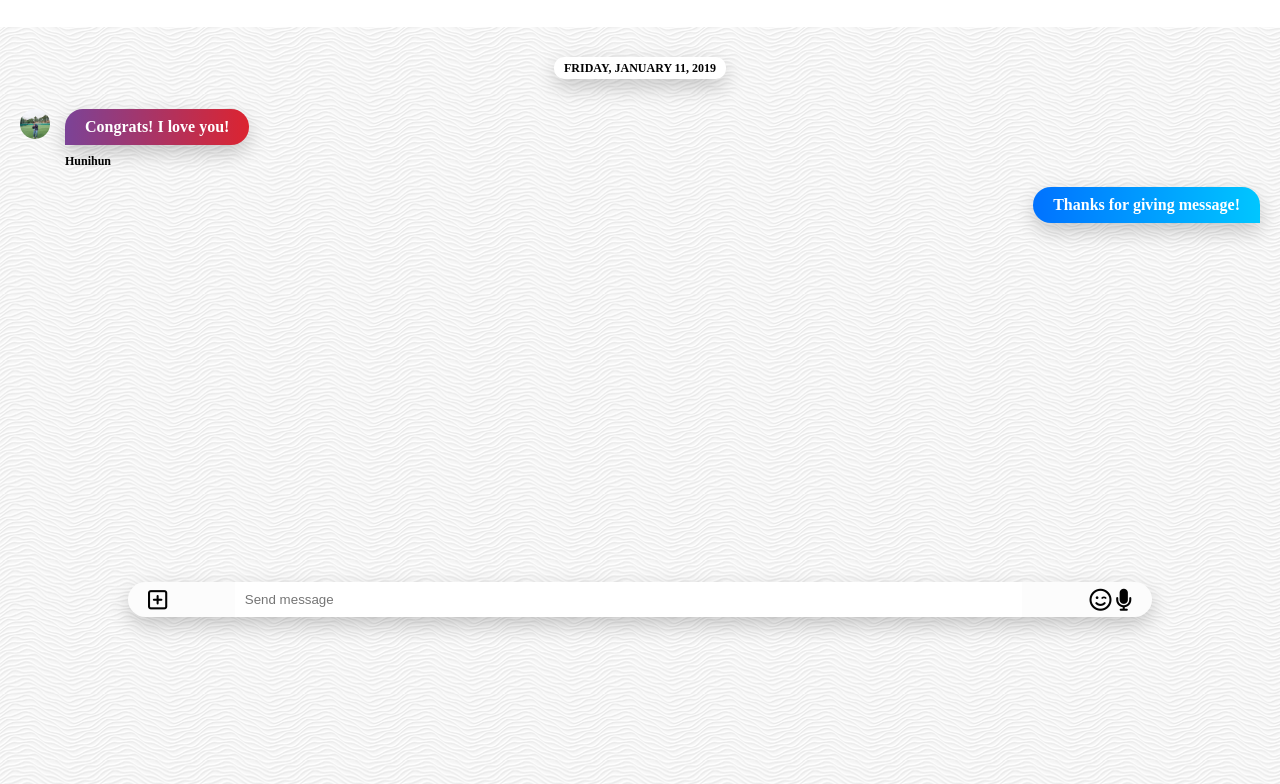
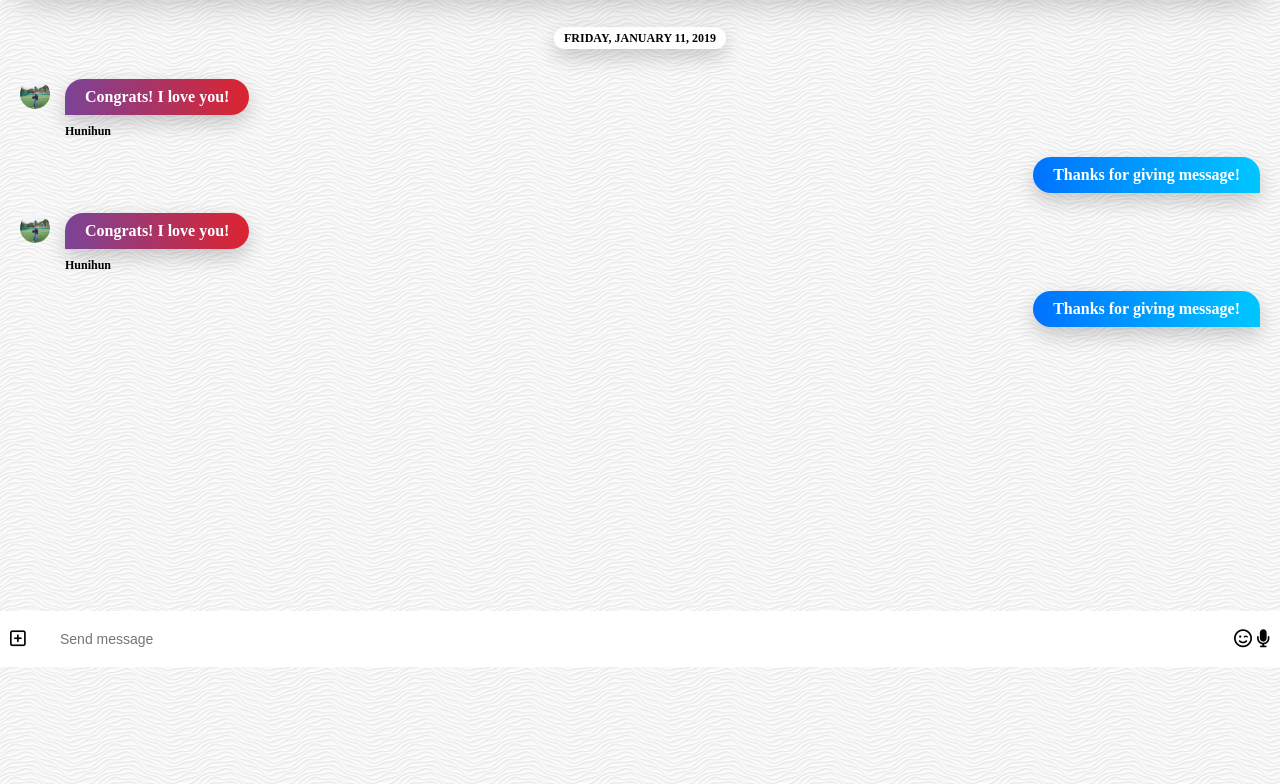
Before and after one commit to jeonyeohun/2019_Winter_Web_Study, a plain HTML site: page Toy_Project/Project_1/chat.html in a window 1280 px wide. Shown: the part 133-917 px from the top of the page. Drawn offline with Linux system fonts and the light colour scheme.

Commit message:
day14 examples

```diff
--- a/Toy_Project/Project_1/chat.html
+++ b/Toy_Project/Project_1/chat.html
@@ -11,6 +11,7 @@
     <title>Chat | Kakao Clone</title>
   </head>
   <body class="chats-body">
+    <div class="header-wrapper">
       <div class="status-bar">
         <div class="status-bar__column">
           <span class="status-bar__clock">21:51</span>
@@ -31,15 +32,15 @@
           <h1 class="header__title">Hunihun</h1>
         </div>
         <div class="header__header-column">
-        <div class="header__icon">
+          <span class="header__icon">
             <i class="fas fa-search"></i>
-        </div>
-        <div class="header__header-column">
-          <div class="header__icon">
+          </span>
+          <span class="header__icon">
             <i class="fas fa-bars"></i>
-          </div>
+          </span>
         </div>
       </header>
+    </div>
     <main class="chat-screen">
       <ul class="chat__messages">
         <span class="chat__timestamp">Friday, January 11, 2019</span>
@@ -56,16 +57,32 @@
             <div class="message__bubble">Thanks for giving message!</div>
           </div>
         </li>
+        <li class="incoming-message message">
+          <img src="images/avatar.jpg" class="g-avatar message_avatar" />
+          <div class="message__content">
+            <div class="message__bubble">Congrats! I love you!</div>
+            <span class="message__author">Hunihun</span>
+          </div>
+        </li>
+        <li class="sent-message message">
+          <span class="message__timestamp"></span>
+          <div class="message__content">
+            <div class="message__bubble">Thanks for giving message!</div>
+          </div>
+        </li>
       </ul>
     </main>
-    <div class="chat__write">
-      <div class="chat__write-column">
+    <div class="chat__write--container">
+      <input
+        type="text"
+        class="chat__write"
+        placeholder="Send message"
+        class="chat__write-input"
+      />
+      <div class="chat__icon-left chat__icon">
         <i class="far fa-plus-square"></i>
       </div>
-      <div class="chat__write-column">
-        <input type="text" placeholder="Send message" class="chat__write-input"/>
-      </div>
-      <div class="chat__write-column">
+      <div class="chat__icon-right chat__icon">
         <span class="chat__write-icon">
           <i class="far fa-smile-wink"></i>
         </span>
--- a/Toy_Project/Project_1/css/chat.css
+++ b/Toy_Project/Project_1/css/chat.css
@@ -1,32 +1,87 @@
-.chat-screen {
+.chats-body {
   background-image: url("../images/white-waves.png");
-  min-height: 100vh;
+  min-height: 1000vh;
+}
+
+.header-wrapper {
+  position: fixed;
+  top: 0px;
+  width: 100%;
+  background-color: white;
+  padding: 5px 0px;
+  box-shadow: 0 18px 36px -18px rgba(0, 0, 0, 0.3),
+    0 -12px 36px -8px rgba(0, 0, 0, 0.025);
 }
 
 .chats-body {
-  padding: 0;
+  padding: 10px 0px;
+  padding-top: 100px;
 }
 
 .chats-body .header,
 .chats-body .status-bar {
-  padding: 10px 20px;
+  padding: 0px 20px;
 }
-.chat__write {
+.chat__write--container {
   position: fixed;
-  bottom: 50px;
-  width: 80%;
+  bottom: 0px;
   display: flex;
   background-color: #fcfcfc;
   margin: 0 auto;
   left: 0;
   right: 0;
-  padding: 0px 20px;
-  border-radius: 40px;
+  width: 100%;
   justify-content: space-between;
   align-items: center;
-  box-shadow: 0px 8px 20px rgba(0, 0, 0, 0.2);
 }
 
+@keyframes float {
+  0% {
+    box-shadow: 0 18px 36px -12px rgba(0, 0, 0, 0.3),
+      0 -12px 36px -8px rgba(0, 0, 0, 0.025);
+  }
+  50% {
+    box-shadow: 0 18px 36px -60px rgba(0, 0, 0, 0.3),
+      0 -12px 36px -8px rgba(0, 0, 0, 0.025);
+  }
+  100% {
+    box-shadow: 0 18px 36px -12px rgba(0, 0, 0, 0.3),
+      0 -12px 36px -8px rgba(0, 0, 0, 0.025);
+  }
+}
+
+.chat__write {
+  margin: 0 auto;
+  bottom: 0px;
+  width: 100%;
+  border-radius: 0px;
+  padding: 20px 60px;
+  width: 100%;
+  border: none;
+  font-size: 14px;
+  transition: width 0.5s ease-in-out, border-radius 0.5s ease-in-out,
+    transform 0.5s ease-in-out;
+}
+
+.chat__icon-left {
+  position: absolute;
+  left: 10px;
+}
+
+.chat__icon-right {
+  position: absolute;
+  right: 10px;
+}
+.chat__write:focus {
+  outline: none;
+  width: 80%;
+  margin: 0 auto;
+  transform: translateY(-100px);
+  border-radius: 40px;
+  box-shadow: 0 18px 36px -18px rgba(0, 0, 0, 0.3),
+    0 -12px 36px -8px rgba(0, 0, 0, 0.025);
+  animation: 3s linear infinite fowards;
+}
 .chat__write i {
   font-size: 22px;
 }
@@ -35,19 +90,13 @@
   width: 80%;
 }
 
-.chat__write-column input {
-  padding: 10px;
-  width: 100%;
-  border: none;
+.chat__icon {
+  font-size: 18px;
+  transition: opacity 0.3s ease-in-out;
 }
-
-.chat__write-column input:focus {
-  padding: 10px;
-  width: 100%;
-  border: none;
-  font-size: 14px;
+.chat__write:focus ~ .chat__icon {
+  opacity: 0;
 }
-
 .chat-screen .chat__messages {
   border-top: 1px solid f7f7f7;
   padding-top: 30px;
@@ -64,6 +113,7 @@
   font-size: 12px;
   padding: 5px 10px;
   border-radius: 10px;
+  margin-top: 30px;
   margin-bottom: 30px;
   box-shadow: 0px 8px 20px rgba(0, 0, 0, 0.2);
   text-transform: uppercase;
@@ -116,3 +166,25 @@
   border-bottom-right-radius: 0px;
   background-image: linear-gradient(to left, #00c6ff, #0072ff);
 }
+
+@keyframes incomingAnim {
+  from {
+    opacity: 0;
+    transform: translateX(-200px);
+  }
+  to {
+    opacity: 1;
+    transform: none;
+  }
+}
+
+.incoming-message {
+  animation: incomingAnim 1s ease-out fowards;
+}
+
+@keyframes sentAnimation {
+  from {
+  }
+  to {
+  }
+}
```
Lines whose indentation alone changed are shown as unchanged.
